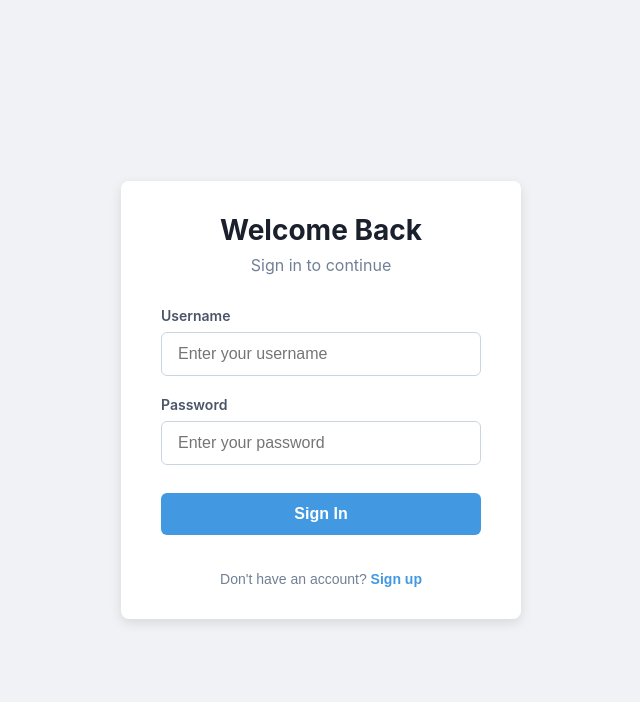
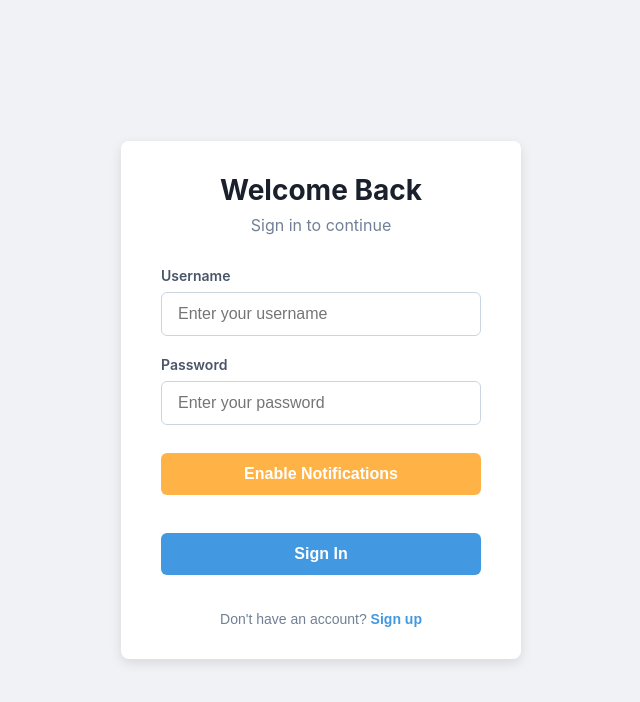
Before and after one commit to Manoj-0921/pwa-fcm, a React (Vite) app: page / in a window 1280 px wide. Shown: the top 702 px of the page, without its empty margins (319-959 px from the left). Built offline with nearby package versions, Linux system fonts and the light colour scheme.

Commit message:
this is testing

```diff
--- a/dev-dist/sw.js
+++ b/dev-dist/sw.js
@@ -82,7 +82,7 @@ define(['./workbox-54d0af47'], (function (workbox) { 'use strict';
     "revision": "3ca0b8505b4bec776b69afdba2768812"
   }, {
     "url": "index.html",
-    "revision": "0.uccn1j7ghfo"
+    "revision": "0.cpc7biqnq0o"
   }], {});
   workbox.cleanupOutdatedCaches();
   workbox.registerRoute(new workbox.NavigationRoute(workbox.createHandlerBoundToURL("index.html"), {
--- a/src/Home/Home.jsx
+++ b/src/Home/Home.jsx
@@ -18,7 +18,7 @@ const Home = ({setIsLoggedIn}) => {
  const handleLogout = async () => {
     try {
 
-      await axios.post(" https://0ebaccb699c1.ngrok-free.app /logout", {
+      await axios.post("https://747568a06919.ngrok-free.app/logout", {
          token,
          platform,
       });
@@ -44,7 +44,7 @@ const fetchFromBackend = async (dates) => {
   const { startDate, endDate } = dates;
 
   try {
-    const response = await axios.post(" https://0ebaccb699c1.ngrok-free.app /date", {
+    const response = await axios.post("https://747568a06919.ngrok-free.app/date", {
       username,
       startDate,
       endDate,
--- a/src/Login/Login.jsx
+++ b/src/Login/Login.jsx
@@ -8,9 +8,23 @@ export default function Login({setIsLoggedIn}) {
   const [username, setUsername] = useState("");
   const [password, setPassword] = useState("");
   const { token, platform } = useNotification(); // ✅ get from context
+  const [permissionStatus, setPermissionStatus] = useState()
   console.log(token,platform)
 
 const navigate = useNavigate();
+const enableNotifications = async () => {
+    if (Notification.permission === "default") {
+      const permission = await Notification.requestPermission();
+      setPermissionStatus(permission);
+      if (permission === "granted") {
+        window.location.reload(); // force context to re-register
+      } else {
+        alert("🚫 Notification permission denied");
+      }
+    } else {
+      alert("✅ Notification permission already " + Notification.permission);
+    }
+  };
 
   const handleLogin = async () => {
     if (!token || !platform) {
@@ -19,7 +33,7 @@ const navigate = useNavigate();
     }
 
     try {
-      const response = await axios.post(" https://0ebaccb699c1.ngrok-free.app /login", {
+      const response = await axios.post("https://747568a06919.ngrok-free.app/login", {
         username,
         password,
         token,
@@ -72,6 +86,15 @@ sessionStorage.setItem("username", username)
               onChange={(e) => setPassword(e.target.value)} // ✅ controlled input
             />
           </div>
+           {permissionStatus !== "granted" && (
+            <button
+              className="login-button"
+              style={{ backgroundColor: "#ffb347", marginBottom: "10px" }}
+              onClick={enableNotifications}
+            >
+              Enable Notifications
+            </button>
+          )}
 
           <button className="login-button" onClick={handleLogin}>
             Sign In
```
